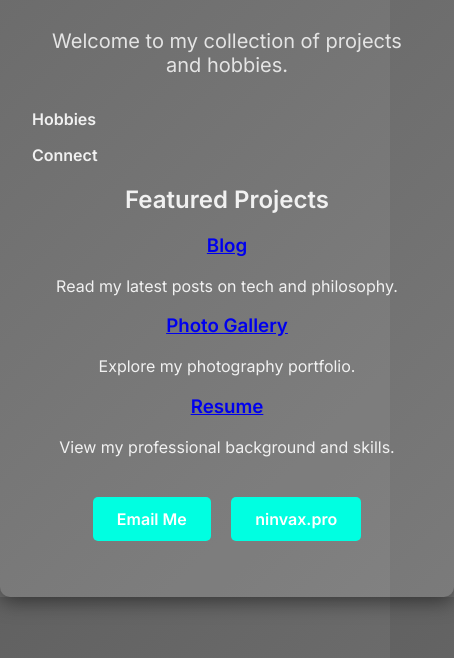
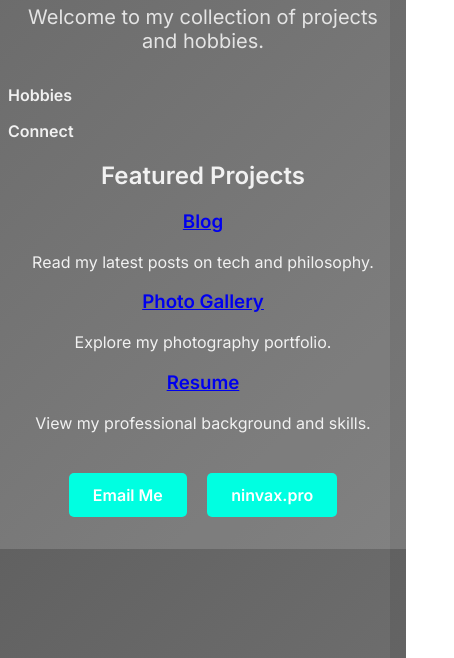
Before and after one commit to Ninvaxx/ninvax_website, a plain HTML site: page index.html in a window 390 px wide. Shown: the part 186-844 px from the top of the page, 454 px wide, since content can reach past the window. Drawn offline with Linux system fonts and the light colour scheme.

Commit message:
Update style.css

```diff
--- a/style.css
+++ b/style.css
@@ -24,14 +24,25 @@ body {
 .container {
   text-align: center;
   padding: 3rem 2rem;
-  max-width: 640px;
+  margin: 2rem auto;
   width: 100%;
+  max-width: min(90vw, 1200px);
   background: rgba(255, 255, 255, 0.05);
   border-radius: 10px;
   box-shadow: 0 4px 20px rgba(0, 0, 0, 0.5);
   backdrop-filter: blur(8px);
   animation: fadeUp 0.6s ease forwards;
   opacity: 0;
+}
+
+@media (max-width: 600px) {
+  .container {
+    padding: 1.5rem 0.5rem;
+    max-width: 100vw;
+    border-radius: 0;
+    box-shadow: none;
+    margin: 0;
+  }
 }
 
 .intro h1 {
```
